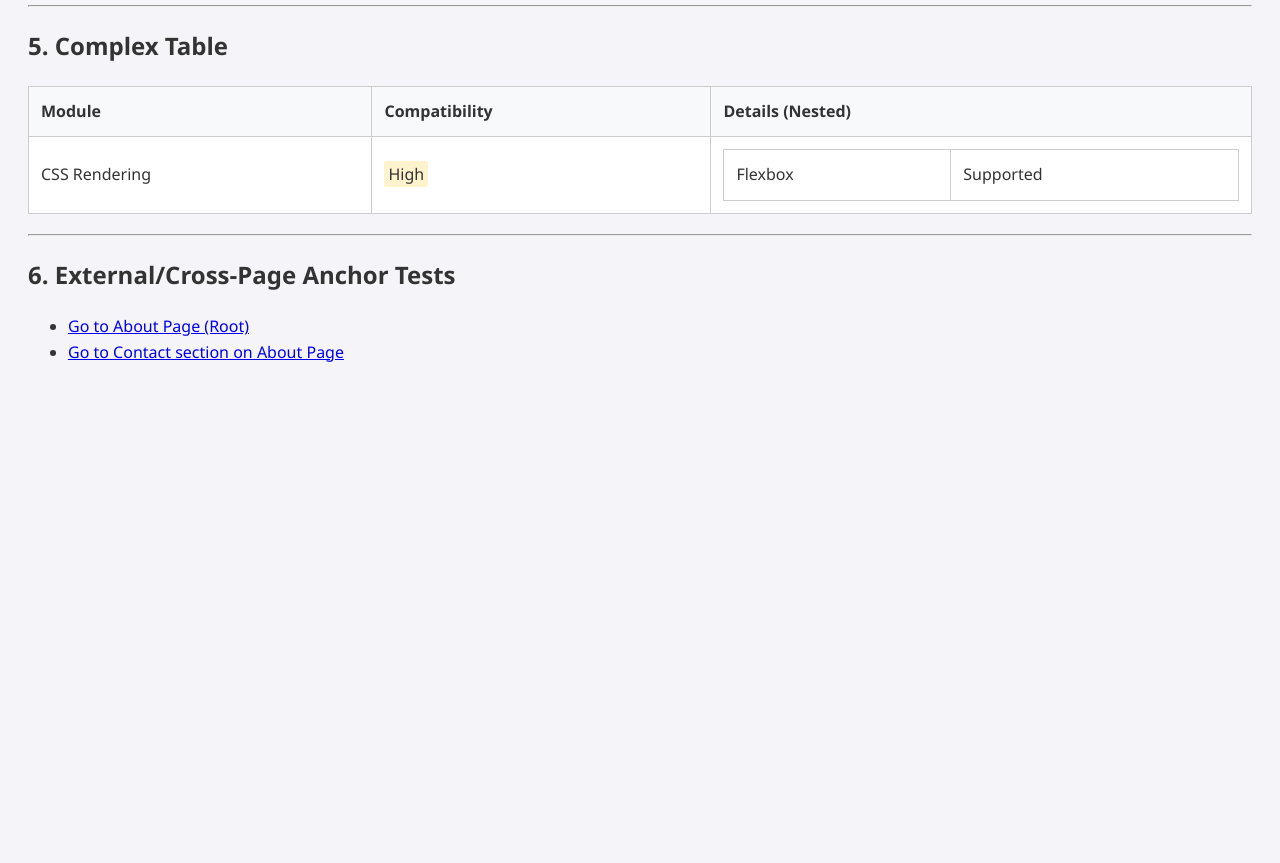
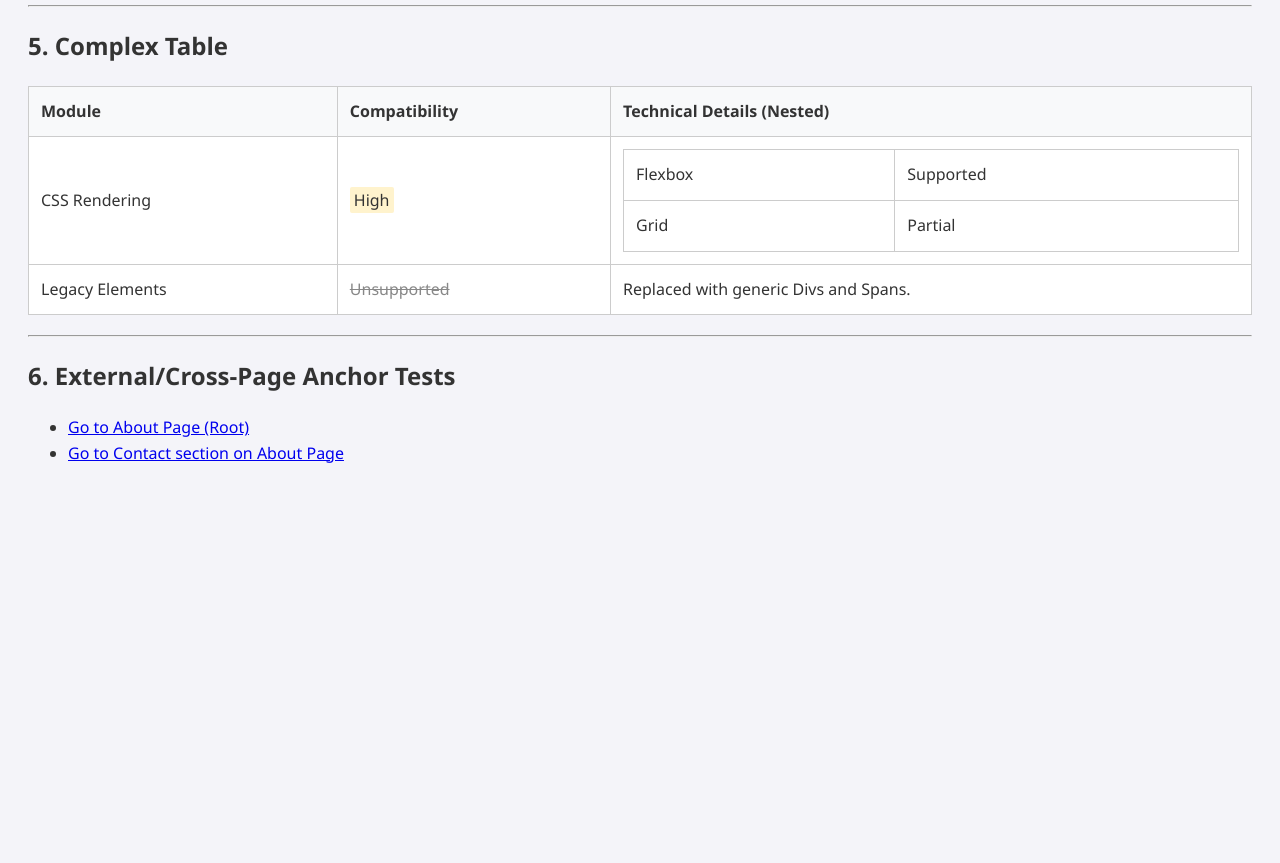
Before and after one commit to Matanshe/matan_pages, a plain HTML site: page index.html in a window 1280 px wide. Shown: the part 1609-2472 px from the top of the page. Drawn offline with Linux system fonts and the light colour scheme.

Commit message:
Update index.html

```diff
--- a/index.html
+++ b/index.html
@@ -129,24 +129,55 @@
 
     <h2 id="table-section">5. Complex Table</h2>
     <table>
+
         <thead>
+
             <tr>
+
                 <th>Module</th>
+
                 <th>Compatibility</th>
-                <th>Details (Nested)</th>
+
+                <th>Technical Details (Nested)</th>
+
             </tr>
+
         </thead>
+
         <tbody>
+
             <tr>
+
                 <td>CSS Rendering</td>
+
                 <td><span class="highlight">High</span></td>
+
                 <td>
+
                     <table class="nested-table">
+
                         <tr><td>Flexbox</td><td>Supported</td></tr>
+
+                        <tr><td>Grid</td><td>Partial</td></tr>
+
                     </table>
+
                 </td>
+
             </tr>
+
+            <tr>
+
+                <td>Legacy Elements</td>
+
+                <td class="strikethrough">Unsupported</td>
+
+                <td>Replaced with generic Divs and Spans.</td>
+
+            </tr>
+
         </tbody>
+
     </table>
 
     <hr>
```
